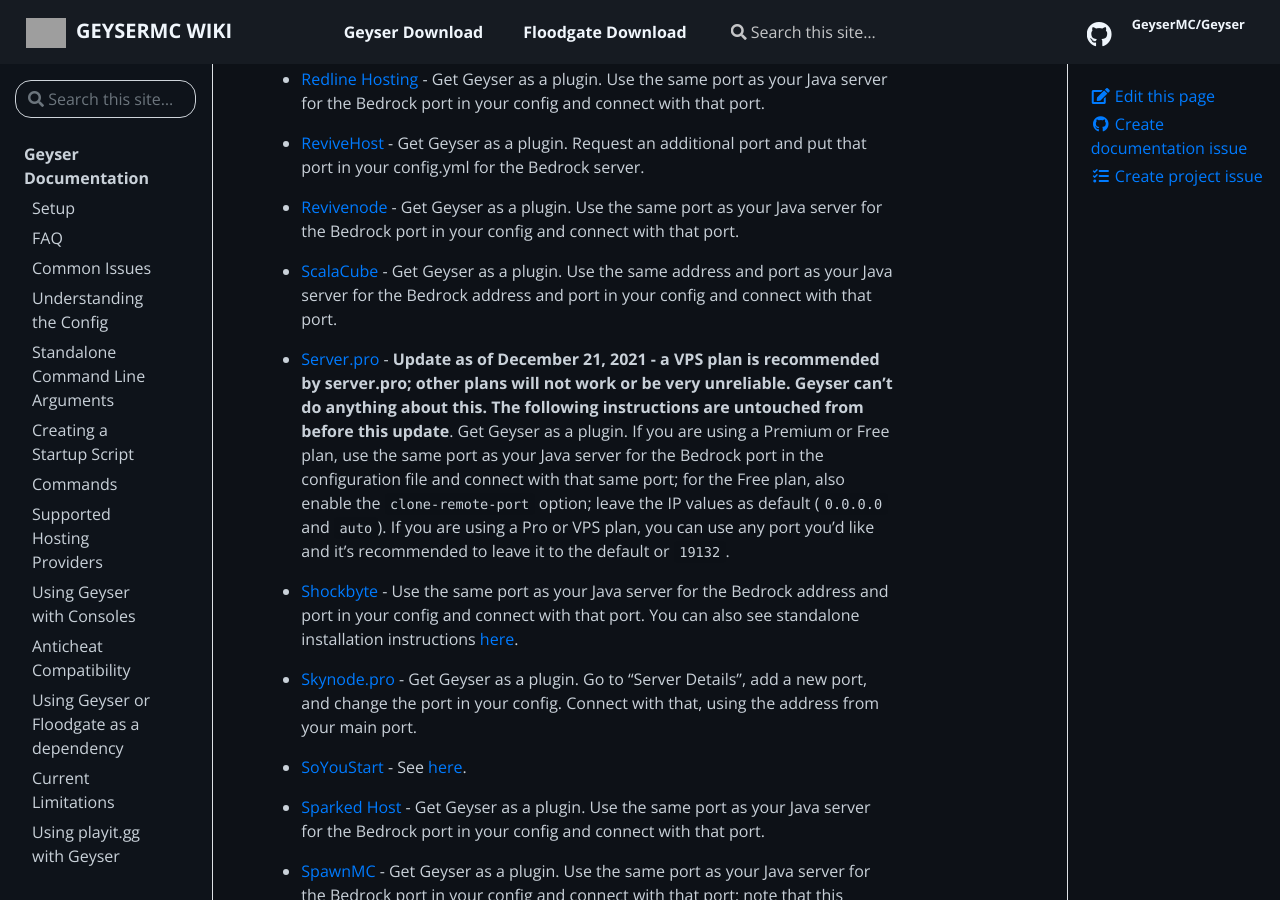
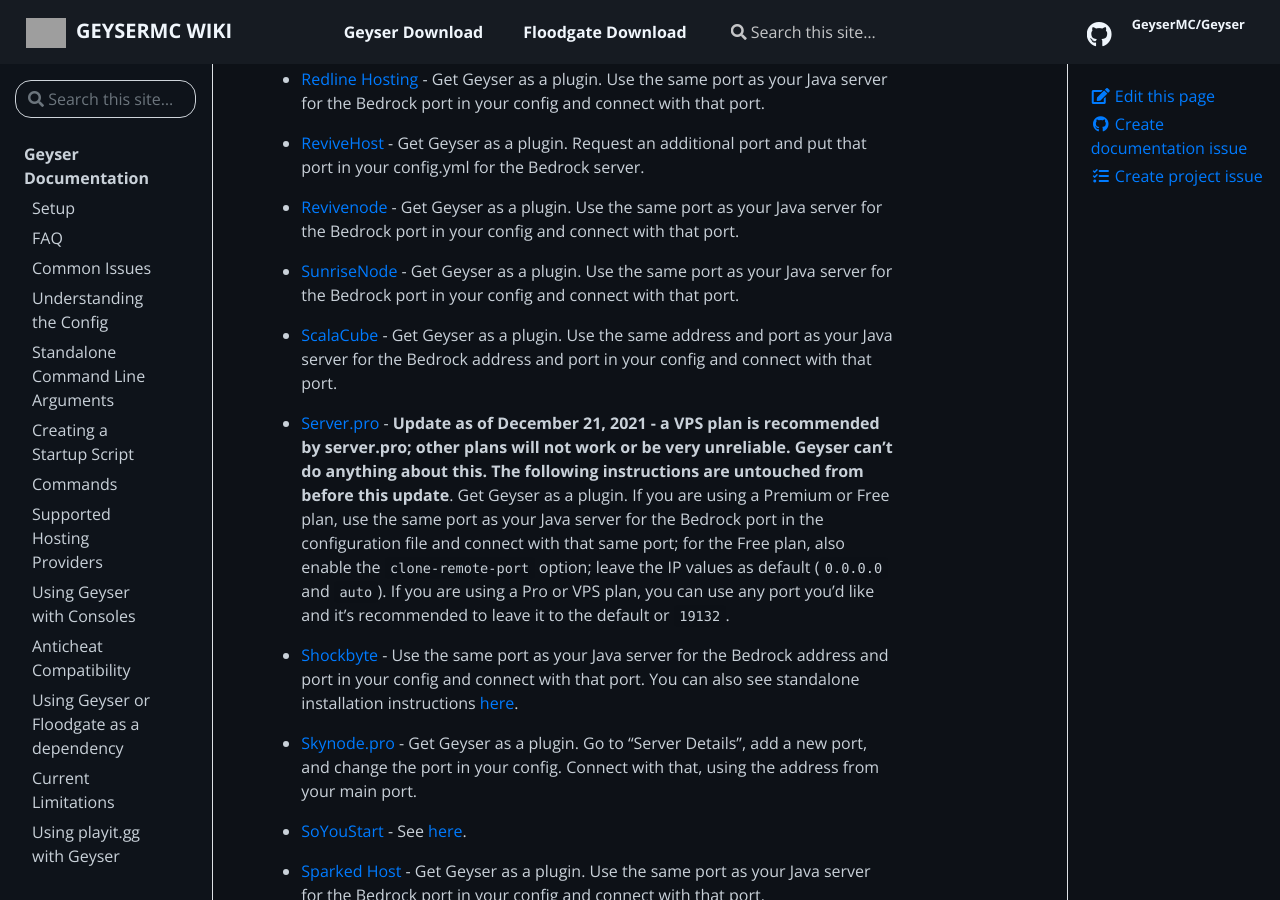
Before and after one commit to GeyserMC/GeyserWiki, a Jekyll site: the page built from _docs/geyser/supported-hosting-providers.md, in a window 1280 px wide and 900 px high, scrolled down 5610 px. Built offline with Jekyll 4.4.1, drawn with Linux system fonts in a browser that asks for light colours; grey boxes are pictures that could not be loaded.

Commit message:
Update providers.json (#49)

```diff
--- a/_data/providers.json
+++ b/_data/providers.json
@@ -350,6 +350,11 @@
       "description_template": "default"
     },
     {
+      "name": "SunriseNode",
+      "url": "https://sunrisenode.com",
+      "description": "Get Geyser as a plugin. Use the same port as your Java server for the Bedrock port in your config and connect with that port."
+    },
+    {
       "name": "ScalaCube",
       "url": "https://scalacube.com/",
       "description": "Get Geyser as a plugin. Use the same address and port as your Java server for the Bedrock address and port in your config and connect with that port."
```
